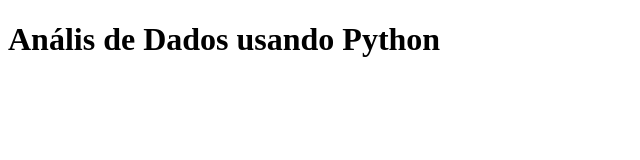
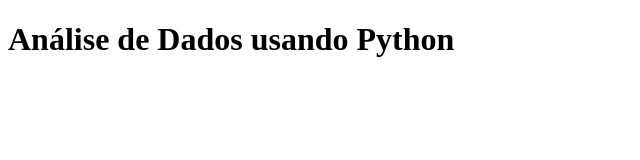
Before and after one commit to ferreira-08/Projetos-de-Python, a plain HTML site: page index.html in a window 1280 px wide. Shown: the whole page, without its empty margins (0-640 px from the left). Drawn offline with Linux system fonts and the light colour scheme.

Commit message:
Update index.html

```diff
--- a/index.html
+++ b/index.html
@@ -6,6 +6,6 @@
     <title>Minha análise</title>
 </head>
 <body>
-    <h1>Anális de Dados usando Python</h1>
+    <h1>Análise de Dados usando Python</h1>
 </body>
 </html>
```
